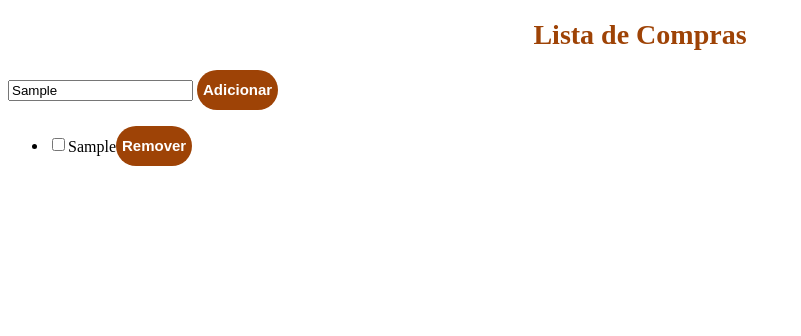
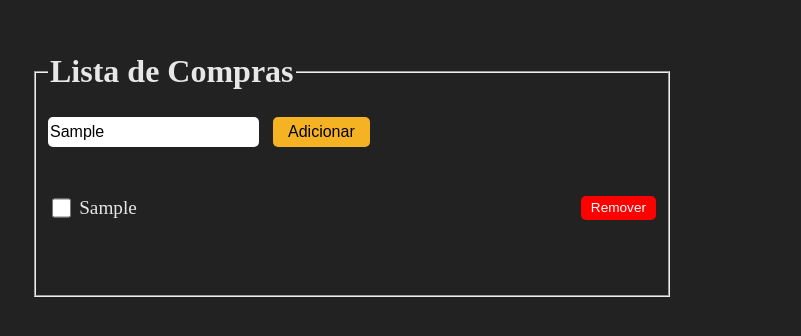
Before and after one commit to PedroA406/web2, a plain HTML site: page web2/index.html in a window 1280 px wide. Both pictures are taken after typing "Sample" into the empty fields and a click on the button "Adicionar". Shown: the whole page, without its empty margins (0-801 px from the left). Drawn offline with Linux system fonts and the light colour scheme.

Commit message:
Add files via upload

```diff
--- a/web2/estilo.css
+++ b/web2/estilo.css
@@ -1,25 +1,59 @@
-button {
-
-    color: #ffffff;
-    border-radius: 30px;
-    background-color: rgb(158, 67, 6);
-    height: 40px;
-    border: none;
-    font-weight: bold;
-    cursor: pointer;
-    font-size: 15px;
-
-}
-
-h1{
-    color: rgb(158, 67, 6);
-    font-size: 28px;
-    text-align: center ;
+body {
+  background-color: #222222;
+  color: #e7e7e7;
+  margin: 2rem;
+  width: 50%;
   }
-
-  .div1{
-
-    justify-content: center;
-    margin: auto;
-
+  body > div {
+  display: flex;
   }
+  input#input {
+  font-size: 1rem;
+  height: 28px;
+  border-radius: 5px;
+  border: none;
+  flex: 1;
+  }
+  button#add {
+  font-size: 1rem;
+  border: none;
+  background-color: rgb(245, 179, 36);
+  height: 30px;
+  padding: 0 15px;
+  border-radius: 5px;
+  margin-left: 10px;
+  cursor: pointer;
+  }
+  ul#lista {
+  list-style: none;
+  padding: 2rem 0;
+  }
+  li {
+  padding: 0 0 1rem;
+  display: flex;
+  gap: 5px;
+  align-items: center;
+  }
+  input[type="checkbox"] {
+  height: 1.2rem;
+  width: 1.2rem;
+  }
+  #lista > li > span {
+  font-size: 1.2rem;
+  font-weight: 500;
+  flex: 1;
+  }
+  #lista > li > .checked {
+  text-decoration: line-through;
+ opacity: 0.6;
+  }
+  #lista > li > button {
+  font-size: 0.85rem;
+  border: none;
+  background-color: red;
+  color: white;
+  padding: 4px 10px 5px;
+  border-radius: 5px;
+  margin-left: 10px;
+  cursor: pointer;
+  }
--- a/web2/index.html
+++ b/web2/index.html
@@ -6,7 +6,10 @@
  <link href="estilo.css" rel="stylesheet" />
  </head>
  <body>
- <h1>Lista de Compras</h1>
+
+<fieldset>
+<legend><h1>Lista de Compras</h1> </legend>
+
  <div class="div1">
  <input id="input" />
  <button id="add">Adicionar</button>
@@ -40,6 +43,18 @@ button.addEventListener("click", (event) => {
 
  checkboxItem.setAttribute("type", "checkbox");
 
+ checkboxItem.addEventListener("click", (event) => {
+    if (event.target.checked) {
+ textItem.setAttribute("class", "checked");
+ checkboxItem.setAttribute("class", "checked");
+ } else {
+ textItem.removeAttribute("class");
+ checkboxItem.removeAttribute("class");
+
+ }
+});
+
+
  removeButtonItem.textContent = "Remover";
 
  novoItem.insertAdjacentElement("beforeend", checkboxItem);
@@ -58,6 +73,10 @@ function removerItem(event) {
 }
 
 
+
+
  </script>
+
+</fieldset>
  </body>
 </html>
```
